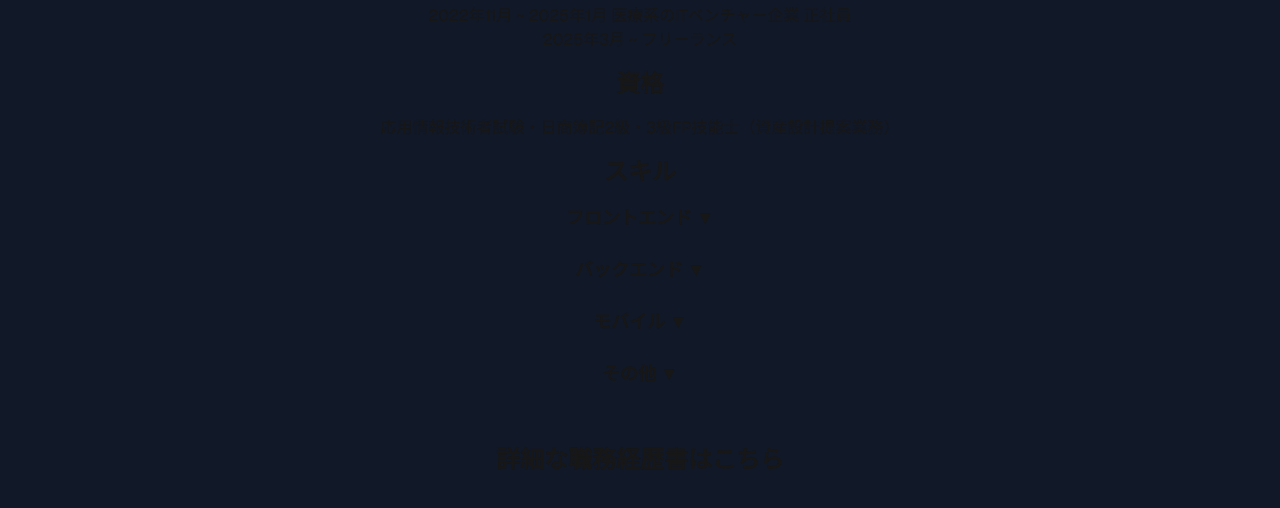
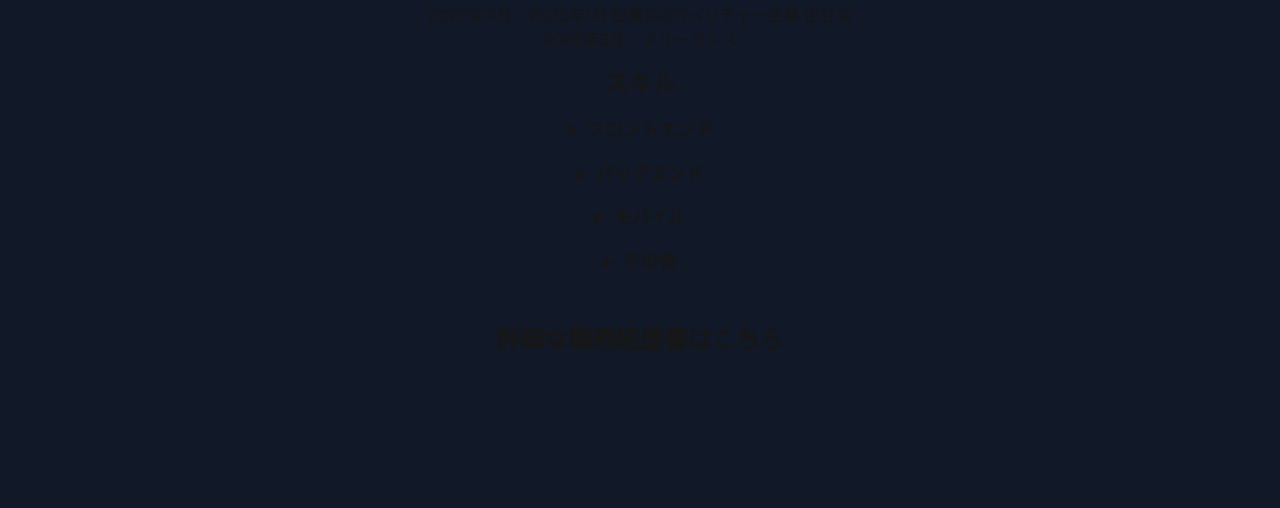
Before and after one commit to nottak0409/portfolio, a Next.js app: page /resume in a window 1280 px wide. Shown: the part 180-688 px from the top of the page. Built offline with nearby package versions, Linux system fonts and the light colour scheme.

Commit message:
detailsタグを使うように変更

```diff
--- a/app/Accordion.tsx
+++ /dev/null
@@ -1,43 +0,0 @@
-type Windows = "frontend" | "backend" | "mobile" | "other";
-
-interface AccordionProps {
-	title: string;
-	content: string[];
-	windowType: Windows;
-	openWindow: Windows | null;
-	changeWindow: (window: Windows) => void;
-}
-
-export default function Accordion({
-	title,
-	content,
-	windowType,
-	openWindow,
-	changeWindow,
-}: AccordionProps) {
-	const isWindow = (window: Windows): boolean => window === openWindow;
-
-	return (
-		<div className="text-center break-all flex flex-col gap-2">
-			<button
-				className="text-lg font-bold"
-				onClick={() => changeWindow(windowType)}
-			>
-				{title} ▼
-			</button>
-			<div
-				className={`grid duration-500 ease-in-out ${
-					isWindow(windowType) ? "grid-rows-[1fr]" : "grid-rows-[0fr]"
-				}`}
-			>
-				<div className="overflow-hidden">
-					<ul>
-						{content.map((item, index) => (
-							<li key={index}>{item}</li>
-						))}
-					</ul>
-				</div>
-			</div>
-		</div>
-	);
-}
--- a/app/resume/page.tsx
+++ b/app/resume/page.tsx
@@ -1,21 +1,6 @@
-"use client";
-
-import { useState } from "react";
 import Header from "../header";
-import Accordion from "../Accordion";
 
 export default function About() {
-	type Windows = "frontend" | "backend" | "mobile" | "other";
-	const [openWindow, setOpenWindow] = useState<null | Windows>(null);
-
-	const changeWindow = (window: Windows): void => {
-		if (openWindow === window) {
-			setOpenWindow(null);
-			return;
-		}
-		setOpenWindow(window);
-	};
-
 	return (
 		<div>
 			<Header />
@@ -38,70 +23,65 @@ export default function About() {
 						</ul>
 					</div>
 					<div className="text-xl sm:text-2xl font-bold text-center w-xl break-all">
-						資格
-					</div>
-					<div>
-						応用情報技術者試験・日商簿記2級・3級FP技能士（資産設計提案業務）
-					</div>
-					<div className="text-xl sm:text-2xl font-bold text-center w-xl break-all">
 						スキル
 					</div>
-					<Accordion
-						title="フロントエンド"
-						content={[
-							"HTML/CSS/JavaScript 4年",
-							"TypeScript 3年",
-							"React 3年",
-							"Redux 3年",
-							"Recoil 半年",
-							"Vue.js(2系) 1年",
-							"Next.js 業務外で学習",
-						]}
-						windowType="frontend"
-						openWindow={openWindow}
-						changeWindow={changeWindow}
-					/>
-					<Accordion
-						title="バックエンド"
-						content={[
-							"PHP 2年半",
-							"Ruby 2年",
-							"Laravel 2年",
-							"Ruby on Rails 2年",
-							"Node.js 2年",
-							"express.js 半年未満",
-							"Go 業務外で学習",
-							"Rust 業務外で学習",
-							"MySQL 4年",
-							"REST API 3年",
-							"GraphQL 業務外で学習",
-						]}
-						windowType="backend"
-						openWindow={openWindow}
-						changeWindow={changeWindow}
-					/>
-					<Accordion
-						title="モバイル"
-						content={["React Native 1年", "Flutter 業務外で学習"]}
-						windowType="mobile"
-						openWindow={openWindow}
-						changeWindow={changeWindow}
-					/>
-					<Accordion
-						title="その他"
-						content={[
-							"Git 4年半",
-							"GithubActions 2年",
-							"Terraform 業務内で少々",
-							"Serverless 業務内で少々",
-							"AWS EC2/S3/RDS/Lambda/CloudWatch 業務内で少々",
-							"Mackerel 業務内で少々",
-							"Docker 業務内で少々",
-						]}
-						windowType="other"
-						openWindow={openWindow}
-						changeWindow={changeWindow}
-					/>
+					<details className="w-full text-center">
+						<summary className="text-lg font-bold cursor-pointer">
+							フロントエンド
+						</summary>
+						<ul className="pl-4">
+							<li>HTML/CSS/JavaScript 4年</li>
+							<li>TypeScript 3年</li>
+							<li>React 3年</li>
+							<li>Redux 3年</li>
+							<li>Recoil 半年</li>
+							<li>Vue.js(2系) 1年</li>
+							<li>Next.js 半年未満</li>
+						</ul>
+					</details>
+					<details className="w-full text-center">
+						<summary className="text-lg font-bold cursor-pointer">
+							バックエンド
+						</summary>
+						<ul className="pl-4">
+							<li>PHP 2年半</li>
+							<li>Ruby 2年</li>
+							<li>Laravel 2年</li>
+							<li>Ruby on Rails 2年</li>
+							<li>Node.js 2年</li>
+							<li>express.js 半年未満</li>
+							<li>Go 業務外で学習</li>
+							<li>Rust 業務外で学習</li>
+							<li>MySQL 4年</li>
+							<li>REST API 3年</li>
+							<li>GraphQL 業務外で学習</li>
+						</ul>
+					</details>
+					<details className="w-full text-center">
+						<summary className="text-lg font-bold cursor-pointer">
+							モバイル
+						</summary>
+						<ul className="pl-4">
+							<li>React Native 1年半</li>
+							<li>Flutter 業務外で学習</li>
+						</ul>
+					</details>
+					<details className="w-full text-center">
+						<summary className="text-lg font-bold cursor-pointer">
+							その他
+						</summary>
+						<ul className="pl-4">
+							<li>Git 4年半</li>
+							<li>GithubActions 2年</li>
+							<li>Terraform 業務内で少々</li>
+							<li>Serverless 業務内で少々</li>
+							<li>
+								AWS EC2/S3/RDS/Lambda/CloudWatch 業務内で少々
+							</li>
+							<li>Mackerel 業務内で少々</li>
+							<li>Docker 業務内で少々</li>
+						</ul>
+					</details>
 					<div className="text-xl sm:text-2xl font-bold text-center w-xl break-all mt-8">
 						<a
 							href="/resume.pdf"
```
